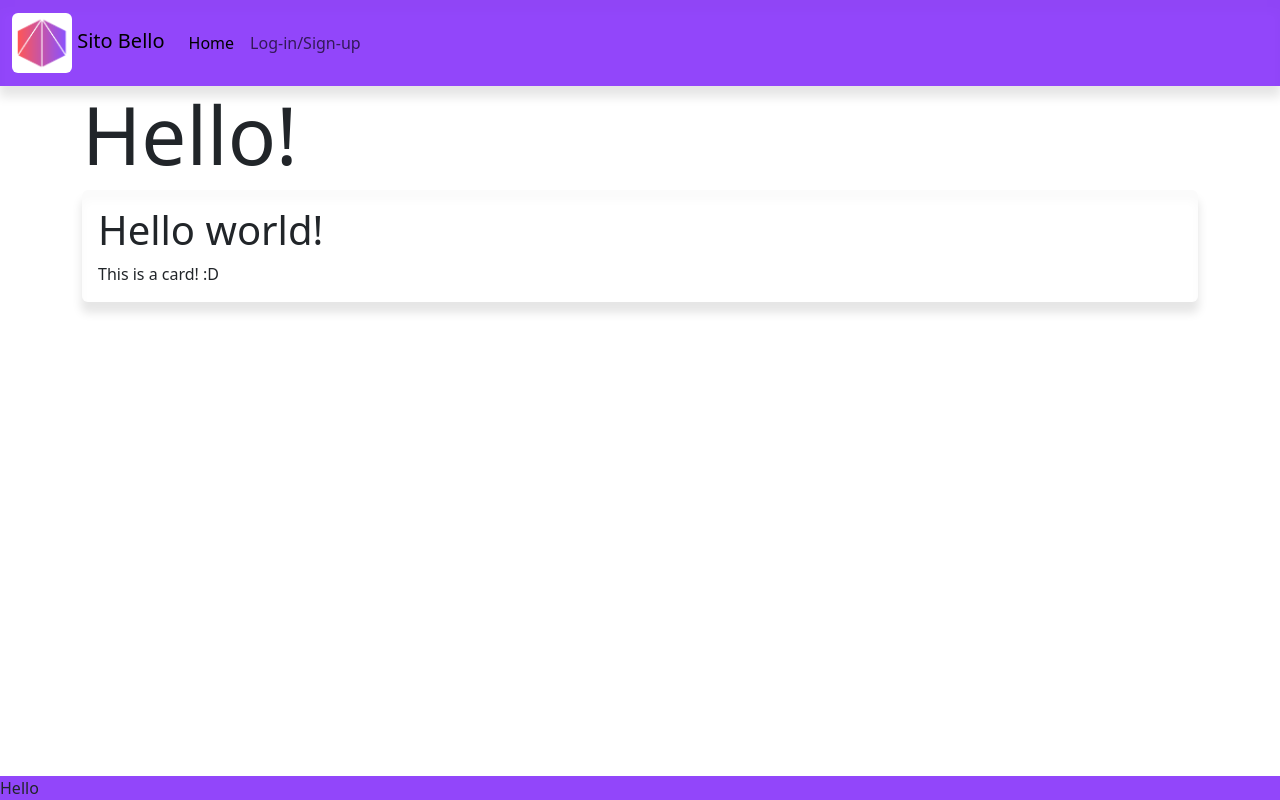
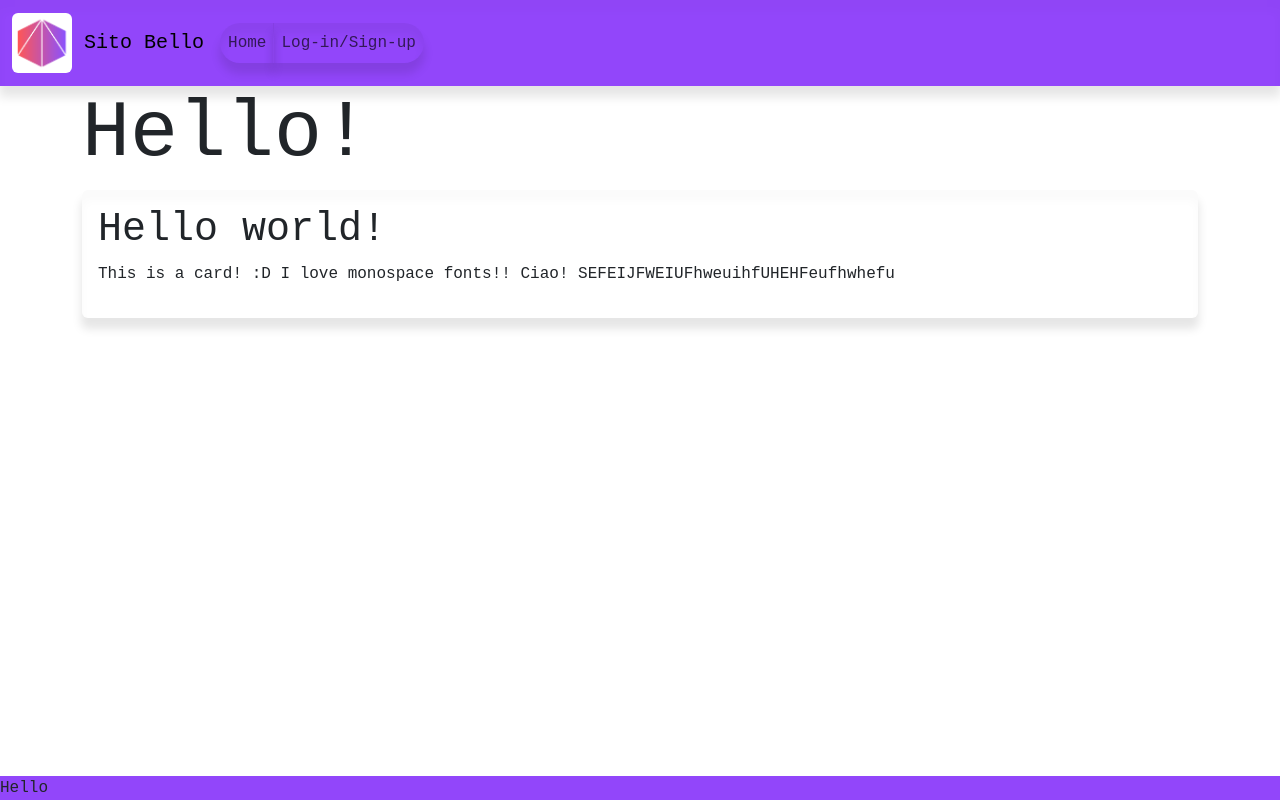
Before and after one commit to ghrlcu06e20l500g/ITIS_Drive, a Flask app: page /home in a window 1280 px wide. Run offline with Flask 3, Linux system fonts and the light colour scheme.

Commit message:
improved navbar and changed font

```diff
--- a/static/index.css
+++ b/static/index.css
@@ -1,5 +1,6 @@
 body {
     background-color: white;
+    font-family: 'Courier New', Courier, monospace;
 }
 
 .btn, .form-control, .alert {
@@ -10,7 +11,7 @@ body {
     padding-left: 20px;
     padding-right: 20px;
 }
-.card, .navbar {
+.card, .navbar, .navbar-toggler {
     border: none;
     box-shadow: 0px 10px 10px 1px rgba(0, 0, 0, 0.1),
     inset 0px 10px 10px 1px rgba(0, 0, 0, 0.02);
--- a/templates/home.html
+++ b/templates/home.html
@@ -5,14 +5,15 @@
     <head>
         <meta charset="UTF-8">
         <meta name="viewport" content="width=device-width, initial-scale=1.0">
-        <title>Home</title>
+        <title>Sito Bello</title>
+        <link rel="icon" href="{{ url_for('static', filename='logo.png') }}">
         <link rel="stylesheet" href="https://cdn.jsdelivr.net/npm/bootstrap@5.3.3/dist/css/bootstrap.min.css">
         <link rel="stylesheet" href="{{ url_for('static', filename='index.css') }}">
     </head>
     <body class="d-flex flex-column vh-100">
         <nav class="navbar navbar-expand-sm navbar-light bg-primary">
             <div class="container-fluid">
-                <a class="navbar-brand" href="#">
+                <a class="navbar-brand">
                     <img class="rounded" src="{{ url_for('static', filename='logo.png') }}" style="width: 60px; height: 60px">
                     Sito Bello
                 </a>
@@ -21,13 +22,13 @@
                     <span class="navbar-toggler-icon"></span>
                 </button>
                 <div class="collapse navbar-collapse" id="navbarID">
-                    <div class="navbar-nav">
-                        <a class="nav-link active" aria-current="page" href="{{ url_for('home') }}">Home</a>
+                    <div class="navbar-nav btn-group">
+                        <a class="nav-link btn" aria-current="page" href="{{ url_for('home') }}">Home</a>
                         {% if user %}
-                            <a href="{{ url_for('settings_blueprint.settings') }}" class="nav-link">Settings</a>
-                            <a href="{{ url_for('logout') }}" class="nav-link">Logout</a>
+                            <a href="{{ url_for('settings_blueprint.settings') }}" class="nav-link active btn">Settings</a>
+                            <a href="{{ url_for('logout') }}" class="nav-link btn">Logout</a>
                         {% else %}
-                            <a href="{{ url_for('login') }}" class="nav-link">Log-in/Sign-up</a>
+                            <a href="{{ url_for('login') }}" class="nav-link btn">Log-in/Sign-up</a>
                         {% endif %}
                     </div>
                 </div>
@@ -38,7 +39,8 @@
             <div class="card">
                 <div class="card-body">
                     <h1 class="card-title">Hello world!</h1>
-                    <p class="card-text">This is a card! :D</p>
+                    <p class="card-text">This is a card! :D I love monospace fonts!! Ciao! SEFEIJFWEIUFhweuihfUHEHFeufhwhefu</p>
+                    <p class="card-text"></p>
                 </div>
             </div>
         </div>
```
Also changed, not shown: fonts.md (added, +4 -0 lines), templates/login.html (+8 -7 lines), templates/settings.html (+8 -7 lines), static/title.png (added), users.db.
